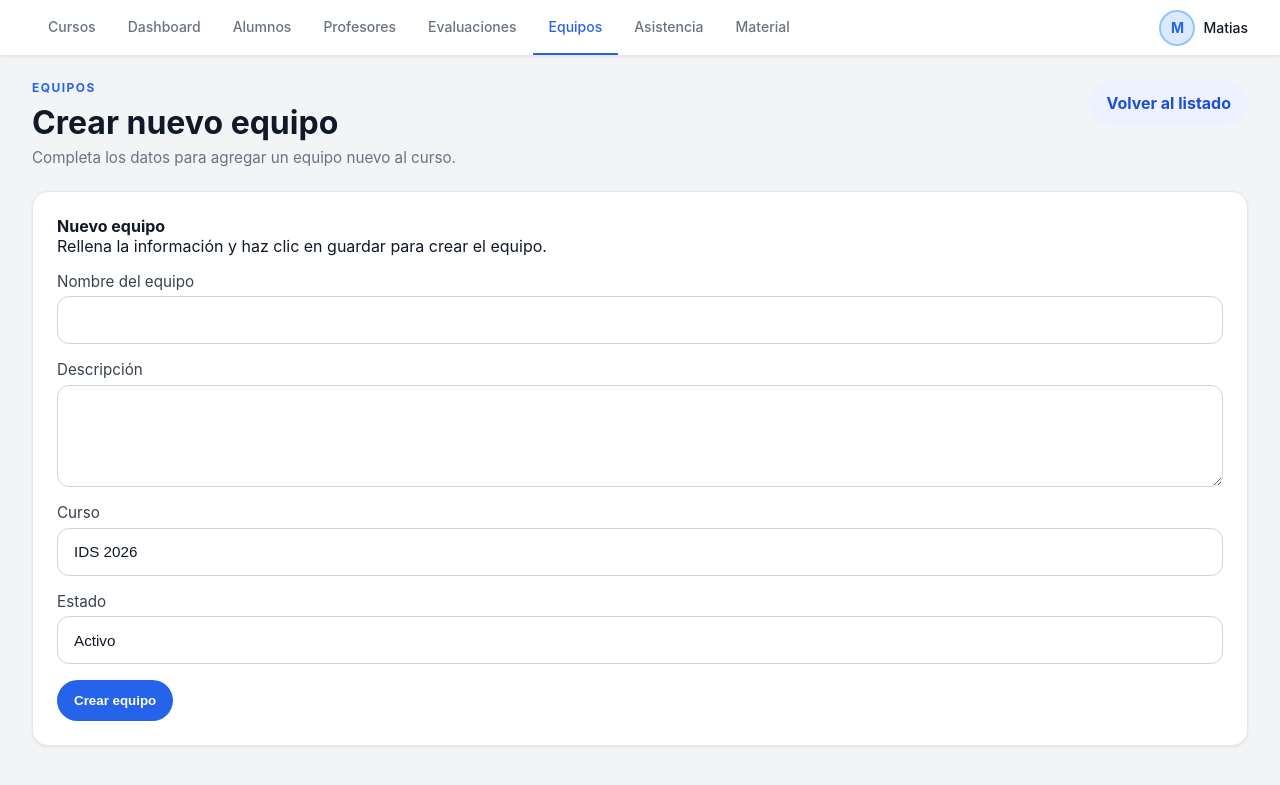
After one commit to msoiffer-facu/tp_final_ids, a Flask app: page /equipos/nuevo in a window 1280 px wide. The commit adds this page. Shown: the top 785 px of the page. Run offline with Flask 3, Linux system fonts and the light colour scheme.

Commit message:
Actualizo vistas de equipos

```diff
--- a/frontend/routes/views.py
+++ b/frontend/routes/views.py
@@ -1,4 +1,4 @@
-from flask import Blueprint, render_template, redirect, url_for
+from flask import Blueprint, render_template, redirect, url_for, request, abort, flash
 
 views_bp = Blueprint("views", __name__)
 
@@ -20,8 +20,17 @@ PROFESORES = [
 ]
 
 EQUIPOS = [
-    {"id": 1, "nombre": "Grupo 1", "descripcion": "TP Final", "fecha_creacion": "2025-03-01"},
+    {"id": 1, "nombre": "Equipo A", "descripcion": "Avance en proyecto final.", "estado": "Activo", "miembros": 3, "curso": "IDS 2026", "fecha_creacion": "10/05/2026"},
+    {"id": 2, "nombre": "Equipo B", "descripcion": "En proceso de integración.", "estado": "Desconectados", "miembros": 2, "curso": "IDS 2026", "fecha_creacion": "12/05/2026"},
+    {"id": 3, "nombre": "Equipo C", "descripcion": "Necesita completar tareas.", "estado": "Incompleto", "miembros": 4, "curso": "IDS 2026", "fecha_creacion": "16/05/2026"},
 ]
+
+def get_equipo(equipo_id):
+    return next((item for item in EQUIPOS if item["id"] == equipo_id), None)
+
+
+def next_equipo_id():
+    return max((item["id"] for item in EQUIPOS), default=0) + 1
 
 CLASES = [
     {"id": 1, "fecha": "2025-03-10"},
@@ -49,3 +58,80 @@ def dashboard():
         {"usuario": "Martin1", "accion": "Subio las notas pendientes del pr...", "area": "Evaluaciones", "hora": "14/05/26 13:02"},
     ]
     return render_template("dashboard.html", stats=stats, historial=historial)
+
+
+@views_bp.route("/equipos")
+def equipos():
+    return render_template("equipos/listado.html", equipos=EQUIPOS)
+
+
+@views_bp.route("/equipos/nuevo", methods=["GET", "POST"])
+def equipo_nuevo():
+    if request.method == "POST":
+        nombre = request.form.get("nombre", "").strip()
+        descripcion = request.form.get("descripcion", "").strip()
+        curso = request.form.get("curso", "").strip()
+        estado = request.form.get("estado", "").strip() or "Activo"
+
+        if not nombre or not descripcion or not curso:
+            flash("Completa los campos obligatorios para crear el equipo.", "danger")
+            return render_template("equipos/nuevo.html", equipo={"nombre": nombre, "descripcion": descripcion, "curso": curso, "estado": estado})
+
+        EQUIPOS.append({
+            "id": next_equipo_id(),
+            "nombre": nombre,
+            "descripcion": descripcion,
+            "estado": estado,
+            "miembros": 0,
+            "curso": curso,
+            "fecha_creacion": "Hoy",
+        })
+        flash("Equipo creado correctamente.", "success")
+        return redirect(url_for("views.equipos"))
+
+    return render_template("equipos/nuevo.html", equipo=None)
+
+
+@views_bp.route("/equipos/<int:equipo_id>", methods=["GET", "POST"])
+def equipo_detalle(equipo_id):
+    equipo = get_equipo(equipo_id)
+    if not equipo:
+        return abort(404)
+
+    if request.method == "POST":
+        action = request.form.get("action")
+        if action == "delete":
+            EQUIPOS.remove(equipo)
+            flash("Equipo eliminado correctamente.", "success")
+            return redirect(url_for("views.equipos"))
+
+        nombre = request.form.get("nombre", "").strip()
+        descripcion = request.form.get("descripcion", "").strip()
+        estado = request.form.get("estado", "").strip()
+
+        if not nombre:
+            flash("El nombre del equipo es obligatorio.", "danger")
+        else:
+            equipo["nombre"] = nombre
+            equipo["descripcion"] = descripcion
+            equipo["estado"] = estado or equipo["estado"]
+            flash("Datos del equipo actualizados.", "success")
+            return redirect(url_for("views.equipo_detalle", equipo_id=equipo_id))
+
+    miembros = [
+        {"padron": "12345", "nombre": "Luca", "apellido": "Perez"},
+        {"padron": "12346", "nombre": "Ana", "apellido": "Gomez"},
+        {"padron": "12347", "nombre": "Mica", "apellido": "Lopez"},
+    ]
+
+    return render_template("equipos/abm.html", equipo=equipo, miembros=miembros)
+
+
+@views_bp.route("/equipos/<int:equipo_id>/delete", methods=["POST"])
+def equipo_delete(equipo_id):
+    equipo = get_equipo(equipo_id)
+    if not equipo:
+        return abort(404)
+    EQUIPOS.remove(equipo)
+    flash("Equipo eliminado correctamente.", "success")
+    return redirect(url_for("views.equipos"))
--- a/frontend/templates/equipos/listado.html
+++ b/frontend/templates/equipos/listado.html
@@ -13,7 +13,7 @@
         <h1>Listado de equipos</h1>
         <p class="subtitle">Selecciona un equipo para ver sus datos, editarlo o eliminarlo.</p>
     </div>
-    <a href="#" class="btn primary">+ Nuevo equipo</a>
+    <a href="{{ url_for('views.equipo_nuevo') }}" class="btn primary">+ Nuevo equipo</a>
 </div>
 
 <div class="panel-card">
@@ -48,7 +48,9 @@
                     <td><span class="status {{ equipo.estado|lower }}">{{ equipo.estado }}</span></td>
                     <td class="actions-cell">
                         <a href="{{ url_for('views.equipo_detalle', equipo_id=equipo.id) }}" class="btn small">Ver</a>
-                        <button type="button" class="btn small danger">Eliminar</button>
+                        <form method="POST" action="{{ url_for('views.equipo_delete', equipo_id=equipo.id) }}" style="display:inline;">
+                            <button type="submit" class="btn small danger">Eliminar</button>
+                        </form>
                     </td>
                 </tr>
                 {% endfor %}
--- /dev/null
+++ b/frontend/templates/equipos/nuevo.html
@@ -0,0 +1,50 @@
+{% extends "base.html" %}
+
+{% block title %}Nuevo Equipo - Sistema Académico{% endblock %}
+
+{% block extra_head %}
+<link rel="stylesheet" href="{{ url_for('static', filename='css/equipos.css') }}">
+{% endblock %}
+
+{% block content %}
+<div class="page-header">
+    <div>
+        <p class="eyebrow">Equipos</p>
+        <h1>Crear nuevo equipo</h1>
+        <p class="subtitle">Completa los datos para agregar un equipo nuevo al curso.</p>
+    </div>
+    <a href="{{ url_for('views.equipos') }}" class="btn secondary">Volver al listado</a>
+</div>
+
+<div class="detail-card">
+    <div class="detail-card-header">
+        <div>
+            <h2>Nuevo equipo</h2>
+            <p>Rellena la información y haz clic en guardar para crear el equipo.</p>
+        </div>
+    </div>
+
+    <form method="POST" class="form-grid">
+        <label>
+            Nombre del equipo
+            <input type="text" name="nombre" value="{{ equipo.nombre if equipo else '' }}" required>
+        </label>
+        <label>
+            Descripción
+            <textarea name="descripcion" rows="4" required>{{ equipo.descripcion if equipo else '' }}</textarea>
+        </label>
+        <label>
+            Curso
+            <input type="text" name="curso" value="{{ equipo.curso if equipo else 'IDS 2026' }}" required>
+        </label>
+        <label>
+            Estado
+            <input type="text" name="estado" value="{{ equipo.estado if equipo else 'Activo' }}">
+        </label>
+
+        <div class="form-actions full-width">
+            <button type="submit" class="btn primary">Crear equipo</button>
+        </div>
+    </form>
+</div>
+{% endblock %}
```
